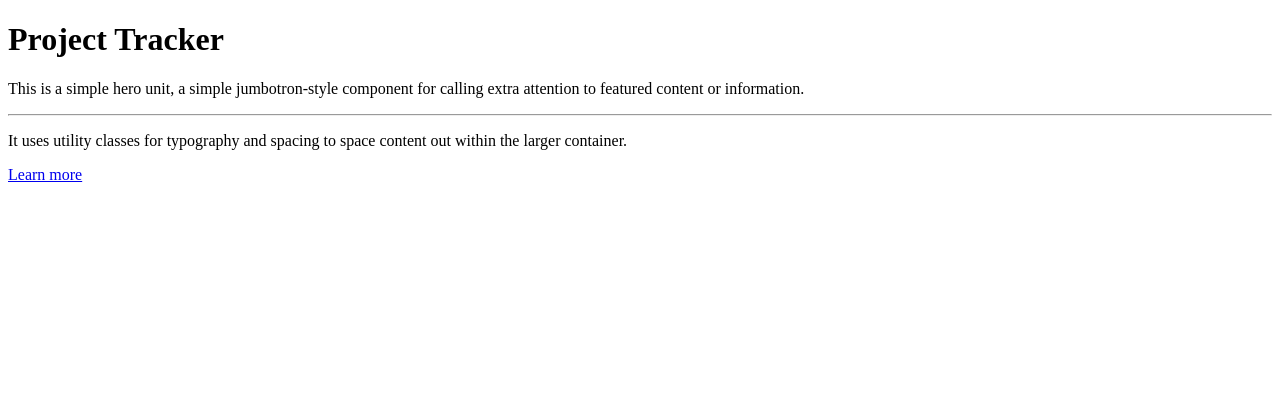
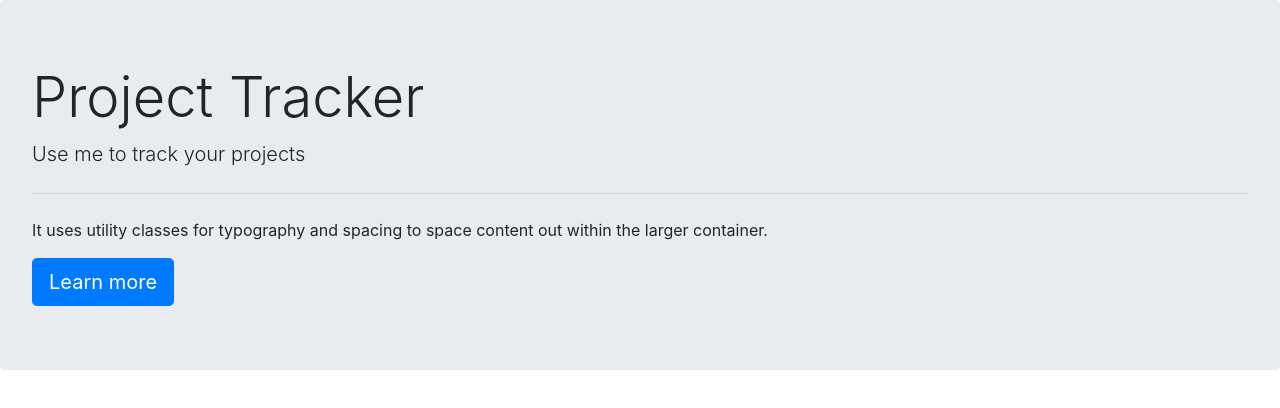
Before and after one commit to alexdelrey/mini_project_unit5, a plain HTML site: page index.html in a window 1280 px wide. Drawn offline with nearby package versions, Linux system fonts and the light colour scheme.

Commit message:
Linked sheets

```diff
--- a/index.html
+++ b/index.html
@@ -5,11 +5,15 @@
     <meta name="viewport" content="width=device-width, initial-scale=1.0">
     <title>Document</title>
 
+
+    <link rel="stylesheet" href="https://cdnjs.cloudflare.com/ajax/libs/twitter-bootstrap/4.5.0/css/bootstrap.min.css">
+    <link rel="stylesheet" href="https://code.jquery.com/ui/1.12.1/themes/base/jquery-ui.css">
+    <link href="https://fonts.googleapis.com/css2?family=Fira+Sans:wght@400;700&display=swap" rel="stylesheet">
 </head>
 <body>
     <div class="jumbotron">
   <h1 class="display-4">Project Tracker</h1>
-  <p class="lead">This is a simple hero unit, a simple jumbotron-style component for calling extra attention to featured content or information.</p>
+  <p class="lead">Use me to track your projects</p>
   <hr class="my-4">
   <p>It uses utility classes for typography and spacing to space content out within the larger container.</p>
   <a class="btn btn-primary btn-lg" href="#" role="button">Learn more</a>
```
